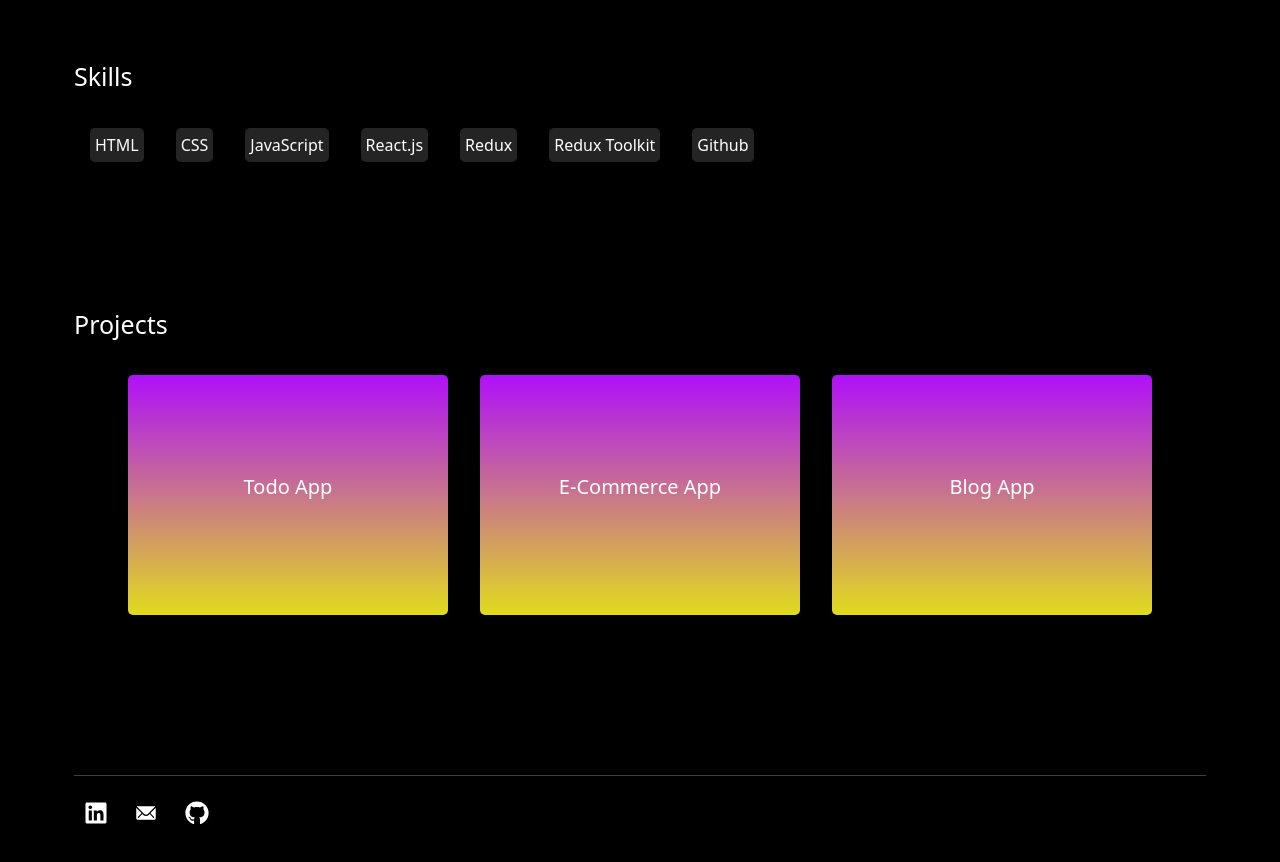
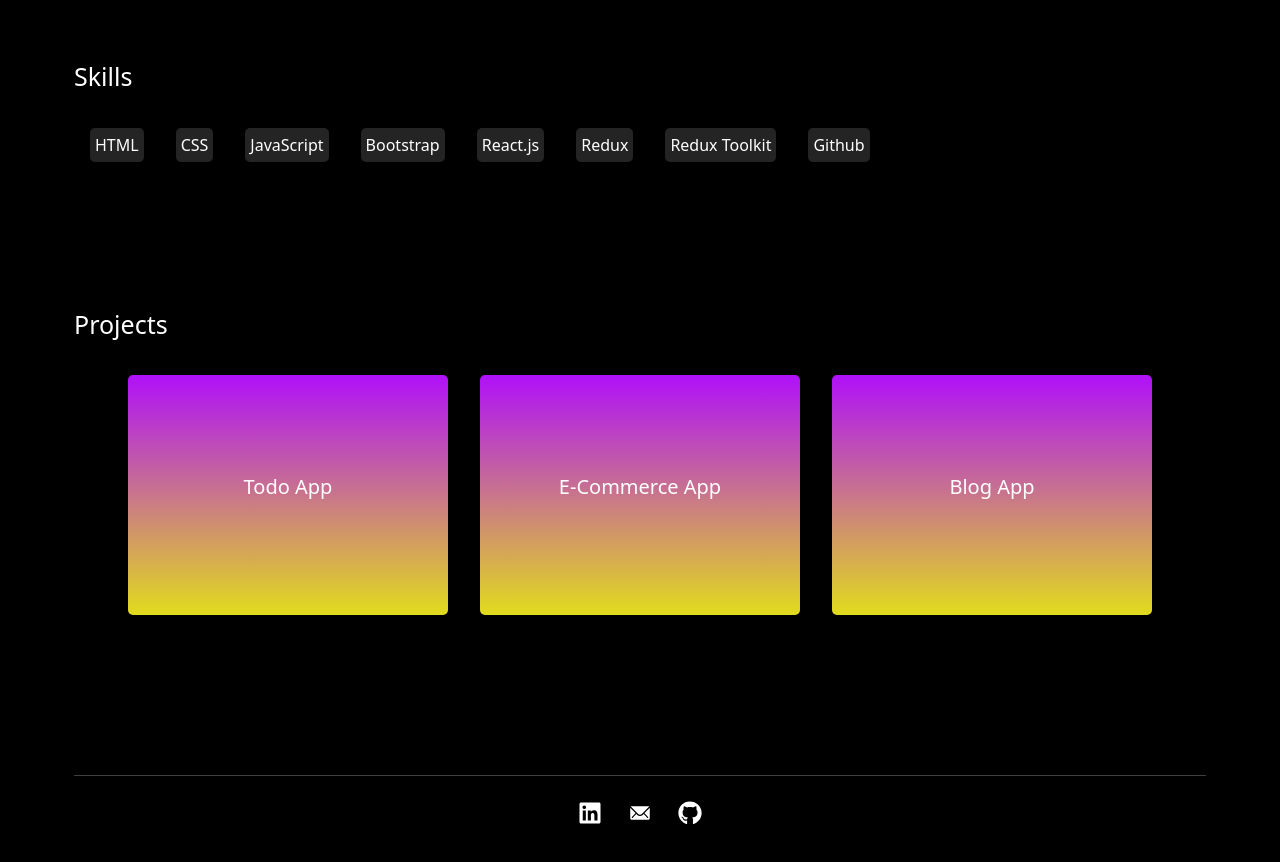
Before and after one commit to DIPAK954/my_portfolio, a React (Vite) app: page /Skills in a window 1280 px wide. Shown: the part 1540-2402 px from the top of the page. Built offline with nearby package versions, Linux system fonts and the light colour scheme.

Commit message:
version 0.1

```diff
--- a/src/App.jsx
+++ b/src/App.jsx
@@ -10,7 +10,7 @@ import Footer from './Component/Footer';
 
 function App() {
 return(
-    <>
+    <div className='app'>
     <Header></Header>
     <Home></Home>
     <About></About>
@@ -19,7 +19,7 @@ return(
     <Projects></Projects>
     <Outlet></Outlet>
     <Footer></Footer>
-    </>
+    </div>
 )
 }
 
--- a/src/Component/Footer.jsx
+++ b/src/Component/Footer.jsx
@@ -5,9 +5,11 @@ import { IoIosMail } from "react-icons/io";
 const Footer =()=>{
     return <div className="footer">
         <hr></hr>
+        <center>
         <a href="https://www.linkedin.com/in/dipak-dhrangi/" target="_blank"> <FaLinkedin /></a>
         <a href="mailto:dipakdhrangiwork95@gmail.com" target="_blank"> <IoIosMail/></a>
         <a href="https://github.com/DIPAK954" target="_blank"> <FaGithub /></a>
+        </center>
     </div>
 
 }
--- a/src/Component/Skills.jsx
+++ b/src/Component/Skills.jsx
@@ -5,6 +5,7 @@ const Skills = () => {
         <div className="skill_inner">HTML</div>
         <div className="skill_inner">CSS</div>
         <div className="skill_inner">JavaScript</div>
+        <div className="skill_inner">Bootstrap</div>
         <div className="skill_inner">React.js</div>
         <div className="skill_inner">Redux</div>
         <div className="skill_inner">Redux Toolkit</div>
--- a/src/index.css
+++ b/src/index.css
@@ -3,7 +3,7 @@
     background-color: black;
     margin: 0;
     padding: 10px;
-
+    min-width: 420px;
 }
 
 .header{
```
